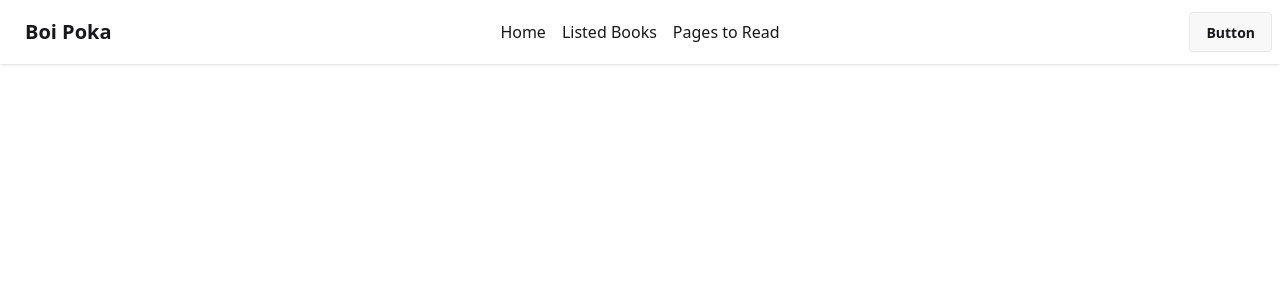
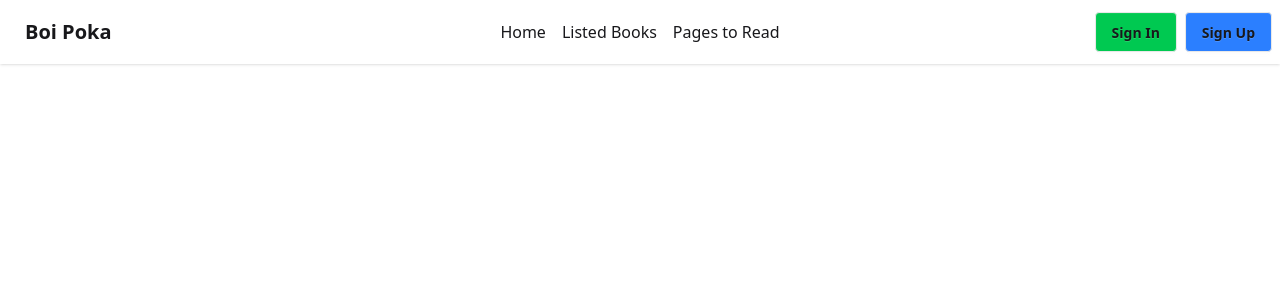
Before and after one commit to Minhajh2o/Boi-Poka, a React (Vite) app: page / in a window 1280 px wide. Shown: the top 300 px of the page. Built offline with nearby package versions, Linux system fonts and the light colour scheme.

Commit message:
navbar updated with sign in and sign up button

```diff
--- a/src/components/Header/Navbar/Navbar.jsx
+++ b/src/components/Header/Navbar/Navbar.jsx
@@ -28,8 +28,9 @@ const Navbar = () => {
       >
         <Links />
       </div>
-      <div className="navbar-end">
-        <a className="btn">Button</a>
+      <div className="navbar-end flex items-center gap-2">
+        <a className="btn bg-green-500">Sign In</a>
+        <a className="btn bg-blue-500">Sign Up</a>
       </div>
     </div>
   );
```
